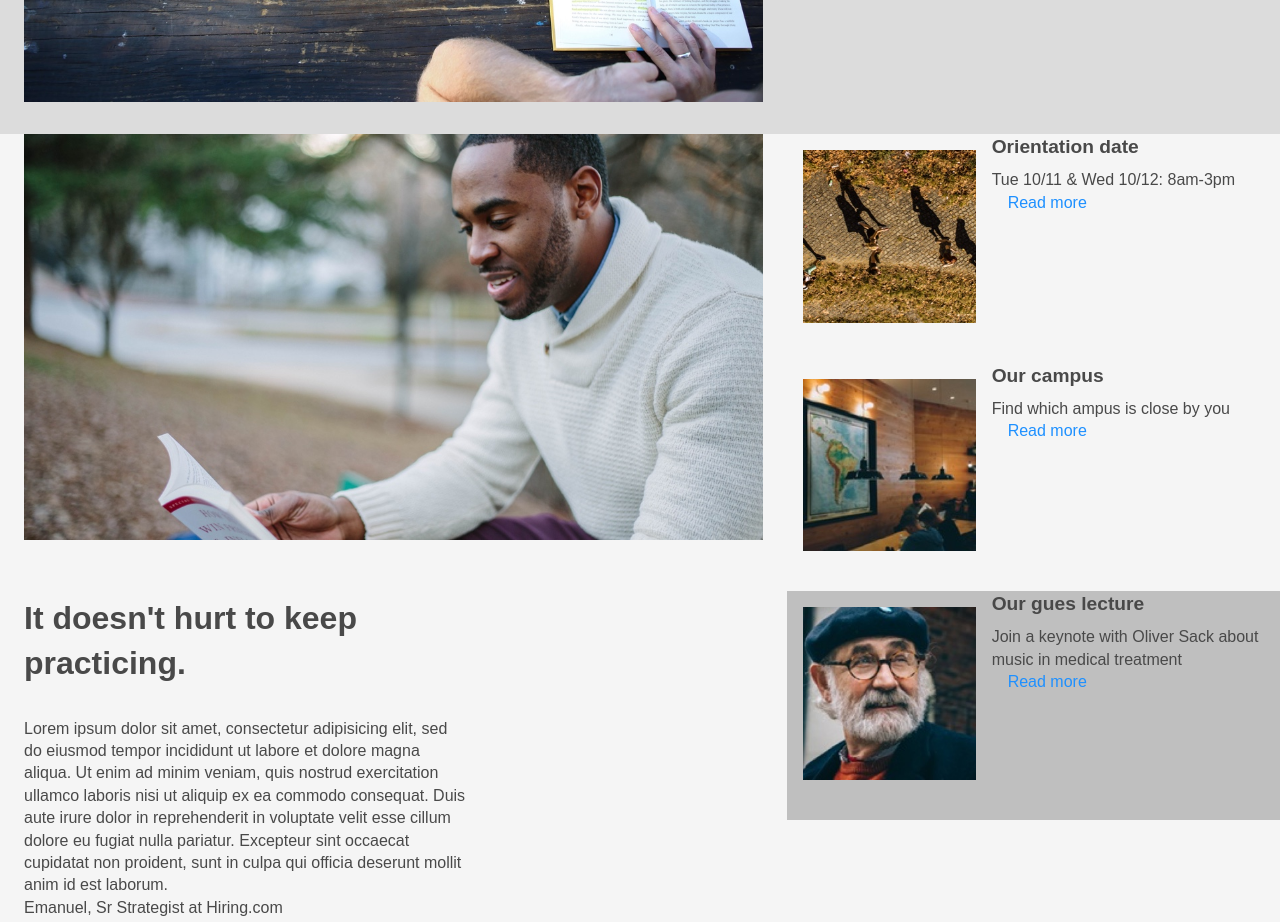
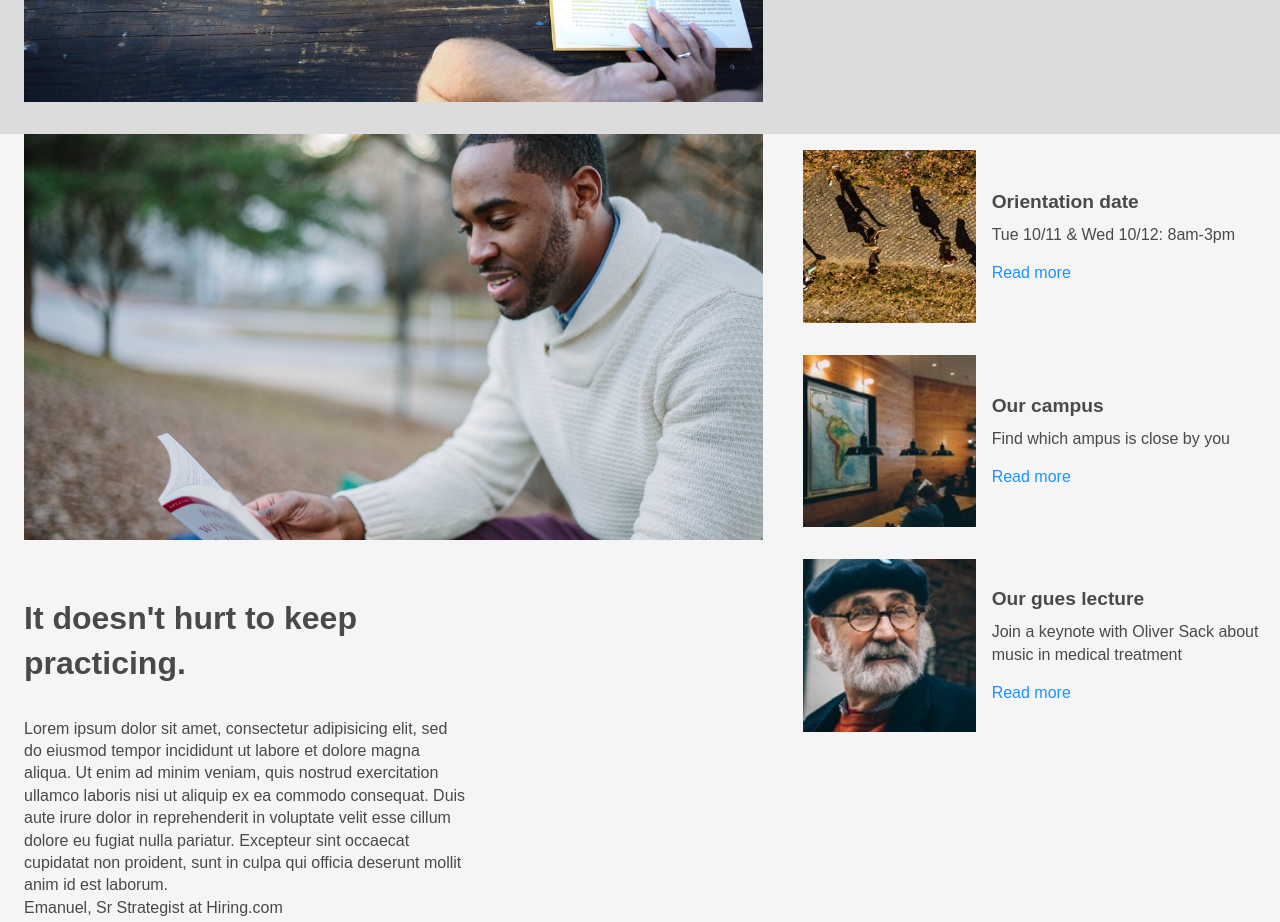
Before and after one commit to olow/capstone, a plain HTML site: page index.html in a window 1280 px wide. Shown: the part 540-1462 px from the top of the page. Drawn offline with Linux system fonts and the light colour scheme.

Commit message:
Fixed items alignment with pictures

```diff
--- a/res/css/style.css
+++ b/res/css/style.css
@@ -69,17 +69,9 @@ nav ul li:last-child {
   padding-right: 0;
 }
 
-a {
+nav ul li a {
   text-decoration: none;
   padding: 1rem;
-}
-
-a:hover {
-  background-color: black;
-  color: whitesmoke;
-  transition:
-    background-color 1s ease-out 200ms,
-    color 400ms ease-out;
 }
 
 .headline {
@@ -179,20 +171,22 @@ button {
 
 .article {
   display: flex;
-  align-items: flex-start;
+  align-items: center;
   margin-left: 1.5rem;
   width: 100%;
 }
 
-.article:last-child {
+.article:hover {
   background-color: hsla(0, 0%, 75%, 1);
+  transition:
+    background-color 200ms ease-in-out 200ms;
 }
 
 .article img {
   width: 35%;
   height: auto;
   display: block;
-  margin-bottom: 1.5rem;
+  margin-bottom: 0 auto;
   padding: 1rem;
 }
 
@@ -202,6 +196,10 @@ button {
 
 .article h4 {
   margin-bottom: .5rem;
+}
+
+.article p {
+  margin-bottom: 1rem;
 }
 
 .article a {
```
